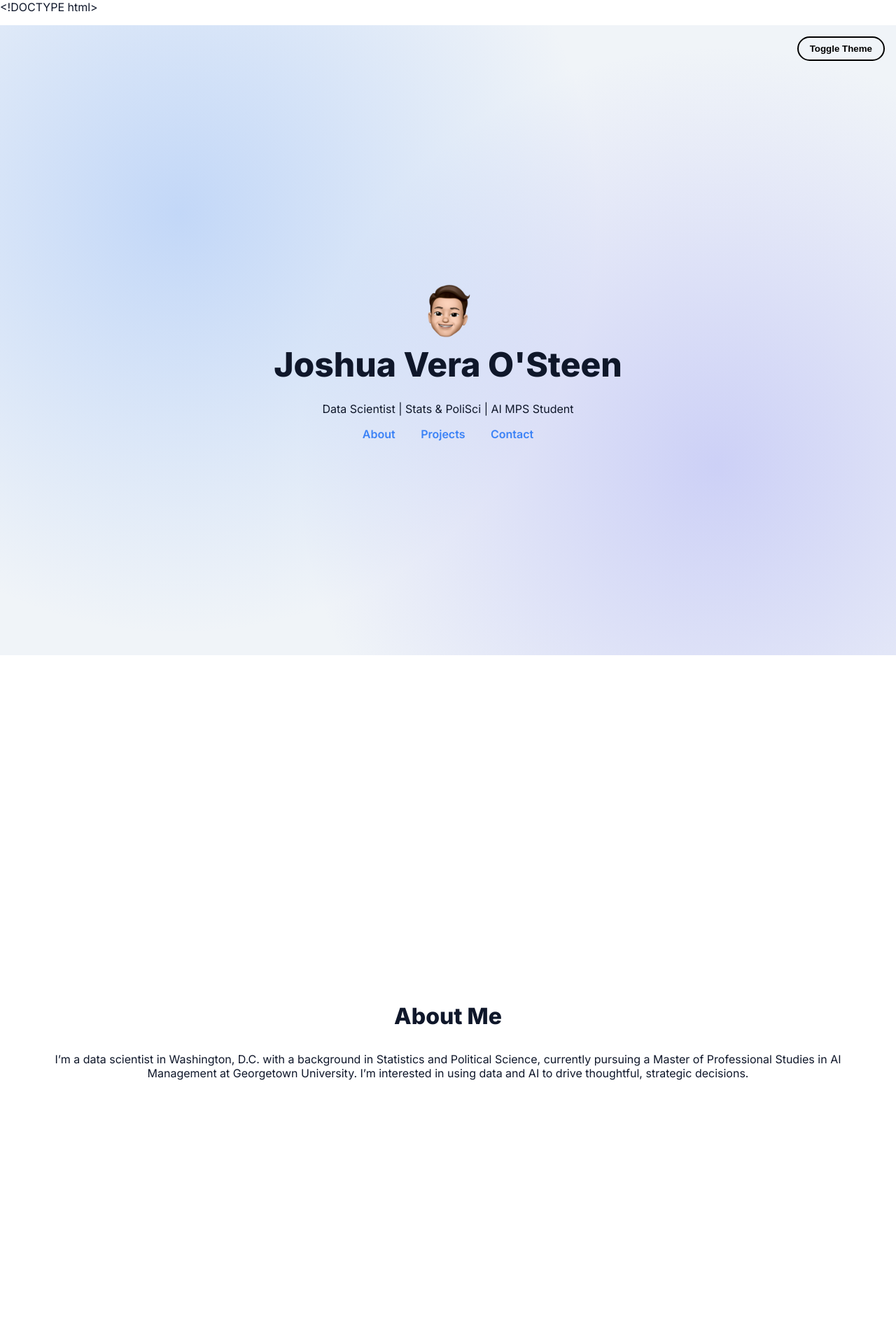
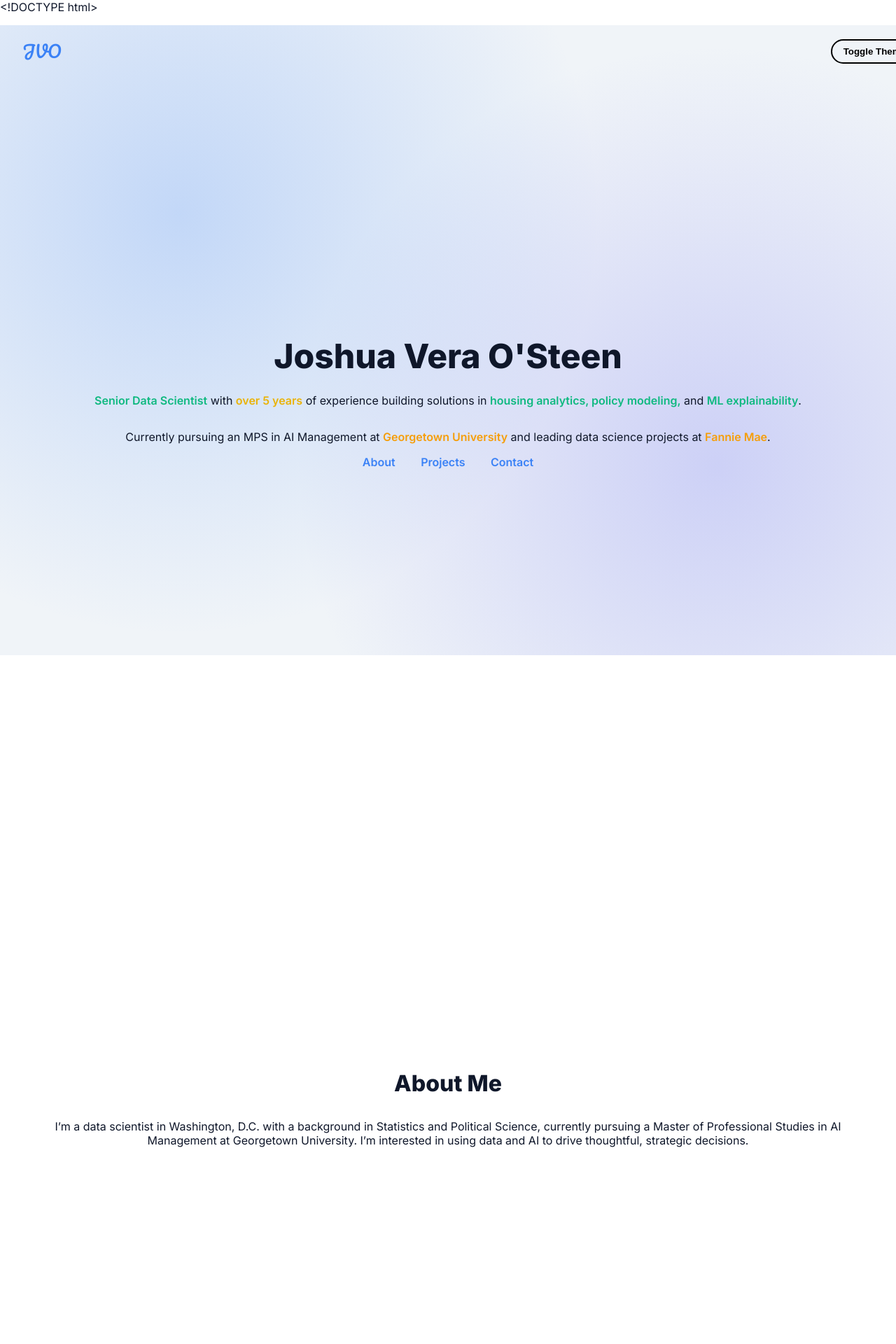
Before and after one commit to JVOsteen/JVOsteen.github.io, a Jekyll site: the page built from index.md, in a window 1280 px wide. Shown: the top 1920 px of the page at 70% size. Built offline with Jekyll 4.4.1, drawn with Linux system fonts in a browser that asks for light colours; some of the changed lines change nothing that is shown.

Commit message:
Update index.md

```diff
--- a/index.md
+++ b/index.md
@@ -11,7 +11,7 @@ title: Joshua Vera O'Steen
   <title>Joshua Vera O'Steen</title>
   <link rel="preconnect" href="https://fonts.googleapis.com">
   <link rel="preconnect" href="https://fonts.gstatic.com" crossorigin>
-  <link href="https://fonts.googleapis.com/css2?family=Inter:wght@400;600;800&display=swap" rel="stylesheet">
+  <link href="https://fonts.googleapis.com/css2?family=Inter:wght@400;600;800&family=Pacifico&display=swap" rel="stylesheet">
   <style>
     :root {
       --bg-light: #ffffff;
@@ -37,14 +37,41 @@ title: Joshua Vera O'Steen
       background-color: var(--bg-dark);
       color: var(--text-dark);
     }
+    header {
+      position: fixed;
+      top: 0;
+      left: 0;
+      width: 100%;
+      display: flex;
+      align-items: center;
+      justify-content: space-between;
+      padding: 1rem 2rem;
+      z-index: 1000;
+    }
+    .logo {
+      font-family: 'Pacifico', cursive;
+      font-size: 1.5rem;
+      font-weight: 400;
+      color: var(--primary);
+      cursor: pointer;
+      text-decoration: none;
+    }
+    .toggle {
+      background: none;
+      border: 2px solid currentColor;
+      border-radius: 9999px;
+      padding: 0.5rem 1rem;
+      cursor: pointer;
+      font-weight: 600;
+    }
     section {
-      height: 100vh;
+      min-height: 100vh;
       display: flex;
       align-items: center;
       justify-content: center;
       flex-direction: column;
       scroll-snap-align: start;
-      padding: 2rem;
+      padding: 5rem 2rem 2rem;
       text-align: center;
       opacity: 0;
       transform: translateY(30px);
@@ -56,23 +83,20 @@ title: Joshua Vera O'Steen
     }
     h1 {
       font-size: 3rem;
-      margin: 0.5rem 0;
+      margin: 1rem 0 0.5rem;
     }
     h2 {
       font-size: 2rem;
       margin-bottom: 1rem;
     }
-    .toggle {
-      position: fixed;
-      top: 1rem;
-      right: 1rem;
-      background: none;
-      border: 2px solid currentColor;
-      border-radius: 9999px;
-      padding: 0.5rem 1rem;
-      cursor: pointer;
+    .highlight-green { color: #10b981; font-weight: 600; }
+    .highlight-yellow { color: #eab308; font-weight: 600; }
+    .highlight-orange { color: #f59e0b; font-weight: 600; }
+    .links a {
+      margin: 0 1rem;
+      color: var(--primary);
       font-weight: 600;
-      z-index: 1000;
+      text-decoration: none;
     }
     .card {
       background: rgba(255,255,255,0.1);
@@ -85,12 +109,6 @@ title: Joshua Vera O'Steen
     }
     .card.dark {
       border-color: rgba(255,255,255,0.1);
-    }
-    .links a {
-      margin: 0 1rem;
-      color: var(--primary);
-      font-weight: 600;
-      text-decoration: none;
     }
     #background-canvas {
       position: fixed;
@@ -121,12 +139,15 @@ title: Joshua Vera O'Steen
 </head>
 <body>
   <div id="background-canvas"></div>
-  <button class="toggle" onclick="toggleTheme()">Toggle Theme</button>
+  <header>
+    <a href="#hero" class="logo">JVO</a>
+    <button class="toggle" onclick="toggleTheme()">Toggle Theme</button>
+  </header>
 
   <section id="hero">
-    <img src="./assets/img/joshmemoji.png" alt="Joshua's Memoji" style="width: 100px; border-radius: 50%;">
     <h1>Joshua Vera O'Steen</h1>
-    <p>Data Scientist | Stats & PoliSci | AI MPS Student</p>
+    <p><span class="highlight-green">Senior Data Scientist</span> with <span class="highlight-yellow">over 5 years</span> of experience building solutions in <span class="highlight-green">housing analytics, policy modeling,</span> and <span class="highlight-green">ML explainability</span>.</p>
+    <p>Currently pursuing an MPS in AI Management at <span class="highlight-orange">Georgetown University</span> and leading data science projects at <span class="highlight-orange">Fannie Mae</span>.</p>
     <div class="links">
       <a href="#about">About</a>
       <a href="#projects">Projects</a>
@@ -166,7 +187,6 @@ title: Joshua Vera O'Steen
       document.querySelectorAll('.card').forEach(c => c.classList.toggle('dark'));
     }
 
-    // Scroll animation
     const observer = new IntersectionObserver((entries) => {
       entries.forEach(entry => {
         if (entry.isIntersecting) {
```
